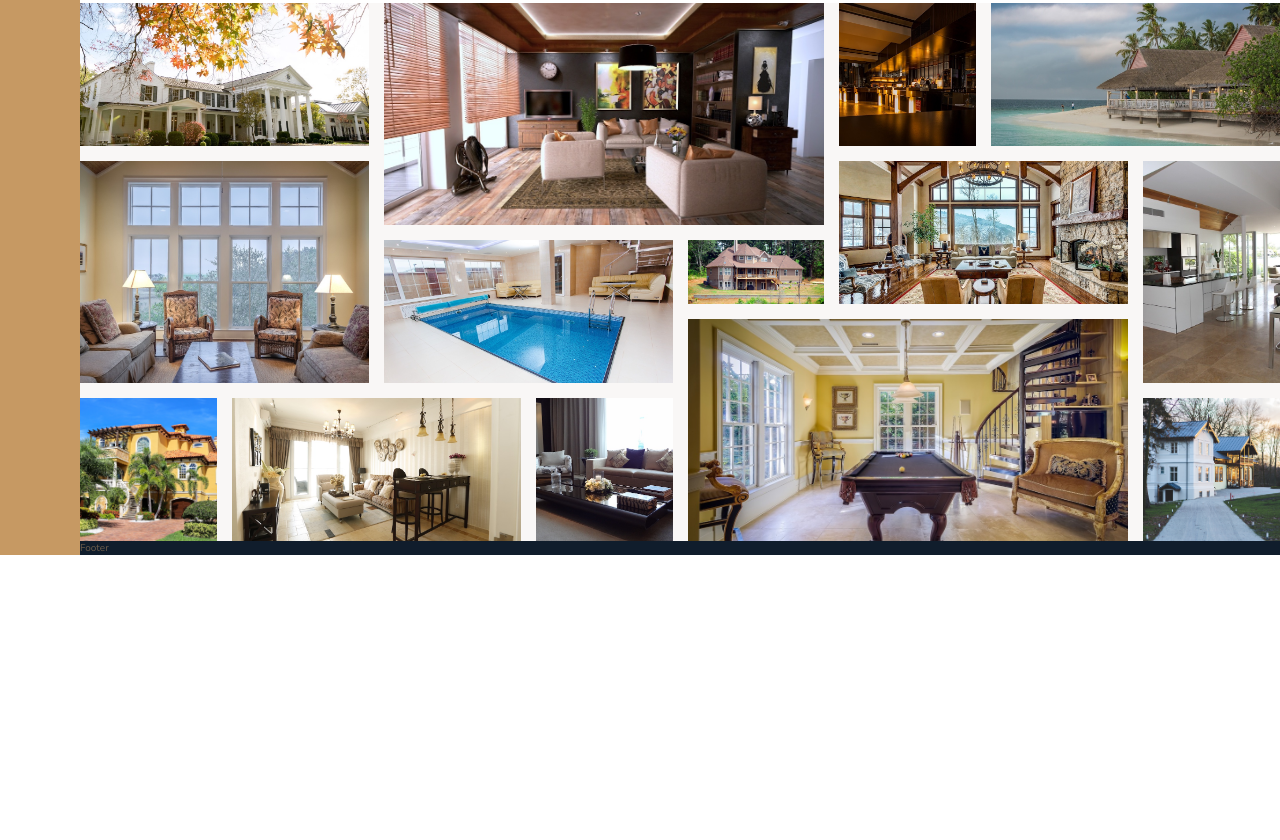
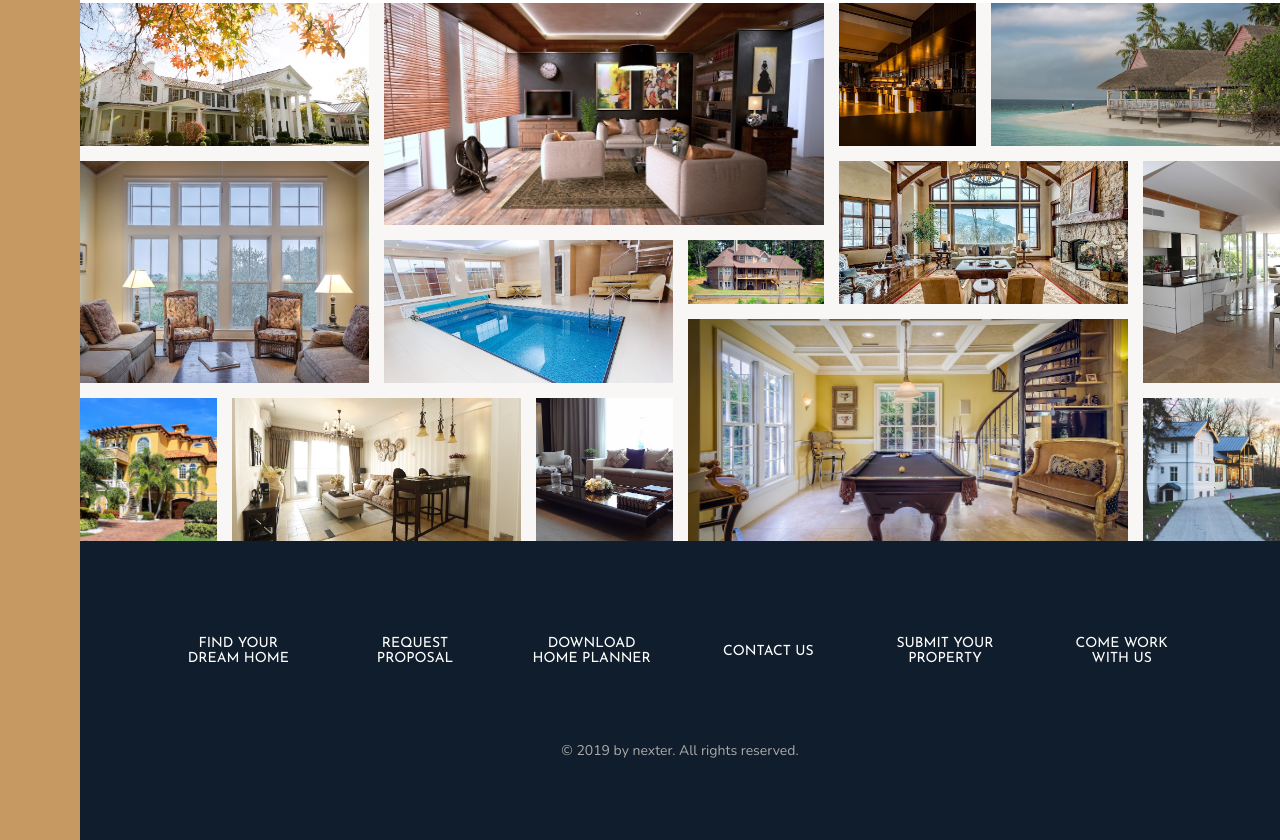
Before and after one commit to wtlin1228/nexter, a plain HTML site: page index.html in a window 1280 px wide. Shown: the part 3068-3908 px from the top of the page. Before the commit the page ends 3623 px from the top, so only its background shows below. Drawn offline with nearby package versions, Linux system fonts and the light colour scheme.

Commit message:
finish footer

```diff
--- a/css/style.css
+++ b/css/style.css
@@ -253,4 +253,34 @@ body {
 
 .footer {
   background-color: #101d2c;
-  grid-column: full-start / full-end; }
+  grid-column: full-start / full-end;
+  padding: .8rem; }
+
+.nav {
+  list-style: none;
+  display: grid;
+  grid-template-columns: repeat(auto-fit, minmax(1.5rem, 1fr));
+  grid-gap: .2rem;
+  align-items: center; }
+  .nav__link:link, .nav__link:visited {
+    font-size: .14rem;
+    color: #fff;
+    text-decoration: none;
+    font-family: "Josefin Sans", sans-serif;
+    text-transform: uppercase;
+    text-align: center;
+    padding: .15rem;
+    display: block;
+    transition: all .2s; }
+  .nav__link:hover, .nav__link:active {
+    background-color: rgba(255, 255, 255, 0.05);
+    transform: translateY(-3px); }
+
+.copyright {
+  font-size: .14rem;
+  color: #aaa;
+  margin-top: .6rem;
+  margin-right: auto;
+  margin-left: auto;
+  text-align: center;
+  width: 70%; }
--- a/index.html
+++ b/index.html
@@ -303,7 +303,18 @@
         </div>
 
         <div class="footer">
-            Footer
+            <ul class="nav">
+                <li class="nav__item"><a href="#" class="nav__link">Find your dream home</a></li>
+                <li class="nav__item"><a href="#" class="nav__link">Request proposal</a></li>
+                <li class="nav__item"><a href="#" class="nav__link">Download home planner</a></li>
+                <li class="nav__item"><a href="#" class="nav__link">Contact us</a></li>
+                <li class="nav__item"><a href="#" class="nav__link">Submit your property</a></li>
+                <li class="nav__item"><a href="#" class="nav__link">Come work with us</a></li>
+            </ul>
+
+            <p class="copyright">
+                &copy; 2019 by nexter. All rights reserved.
+            </p>
         </div>
     </body>
 </html>
--- a/sass/_footer.scss
+++ b/sass/_footer.scss
@@ -1,4 +1,51 @@
 .footer {
   background-color: $color-secondary;
   grid-column: full-start / full-end;
+  padding: .8rem;
 }
+
+.nav {
+  list-style: none;
+
+  display: grid;
+  grid-template-columns: repeat(auto-fit, minmax(1.5rem, 1fr));
+  grid-gap: .2rem;
+  align-items: center;
+
+
+
+  &__item {
+
+  }
+
+  &__link:link,
+  &__link:visited {
+    font-size: .14rem;
+    color: #fff;
+    text-decoration: none;
+    font-family: $font-display;
+    text-transform: uppercase;
+    text-align: center;
+    padding: .15rem;
+    display: block;
+    transition: all .2s;
+
+
+  }
+
+  &__link:hover,
+  &__link:active {
+    background-color: rgba(#fff, .05);
+    transform: translateY(-3px);
+  }
+}
+
+.copyright {
+  font-size: .14rem;
+  color: $color-grey-light-2;
+  margin-top: .6rem;
+  margin-right: auto;
+  margin-left: auto;
+  text-align: center;
+  width: 70%;
+}
--- a/sass/_gallery.scss
+++ b/sass/_gallery.scss
@@ -86,7 +86,4 @@
     display: block;
   }
 
-  & > * {
-
-  }
 }
```
